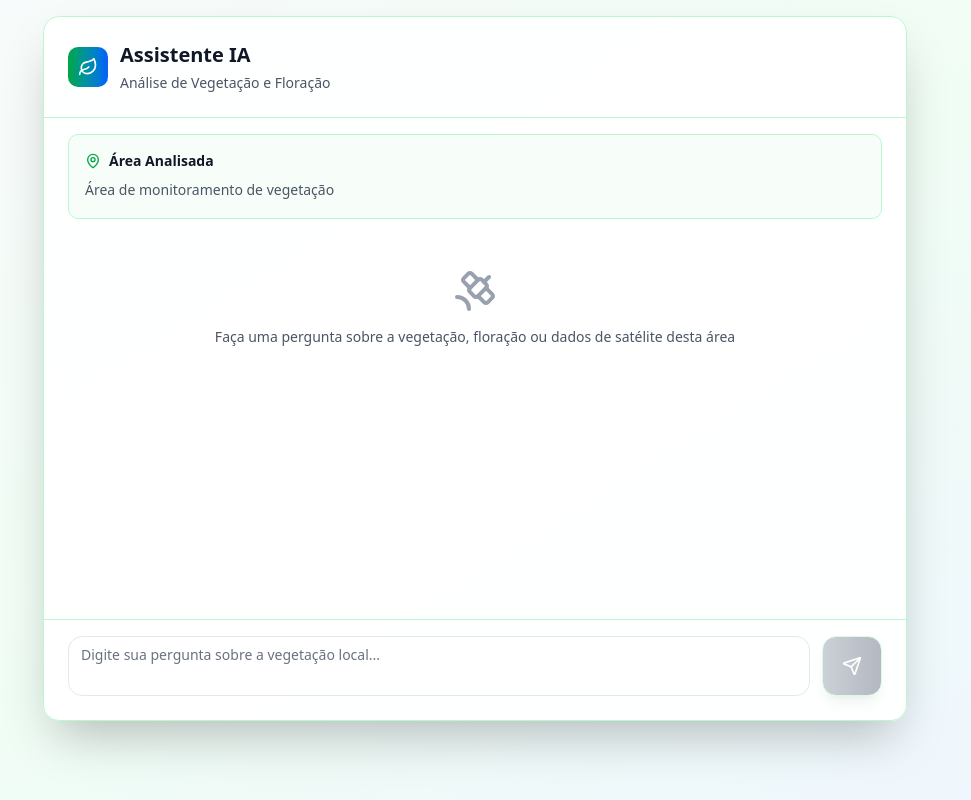
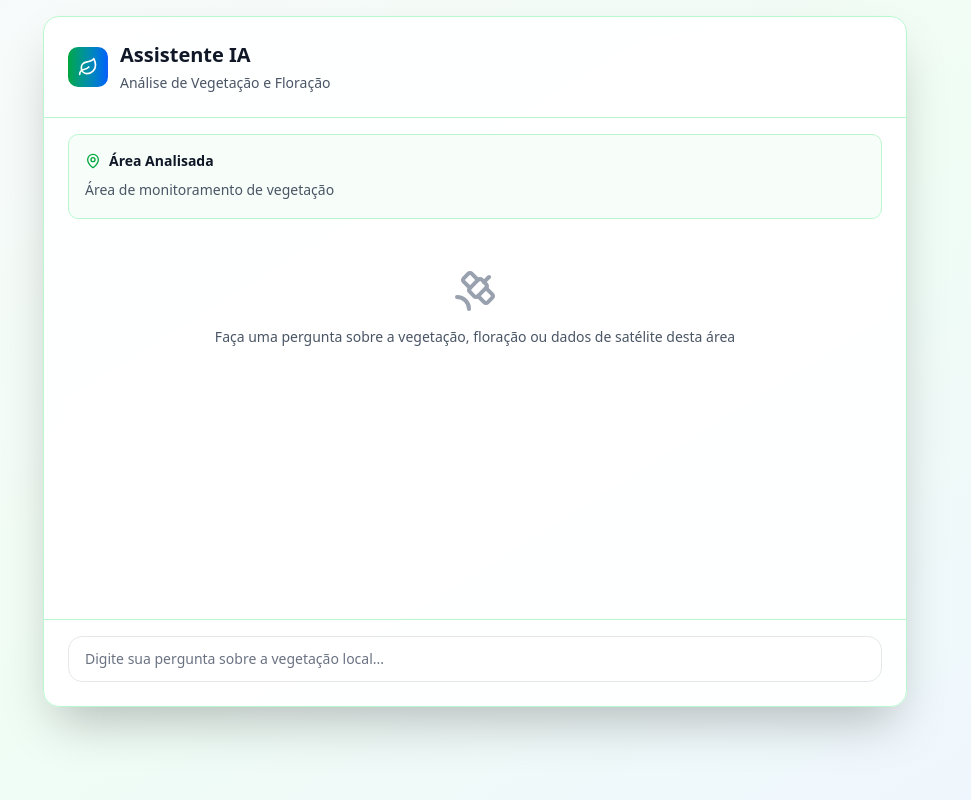
Before and after one commit to usGuri-Dufutti/usGuri_Dufutti-frontend, a React (Vite) app: page /chat in a window 1280 px wide. Shown: the whole page, without its empty margins (165-1136 px from the left). Built offline with nearby package versions, Linux system fonts and the light colour scheme.

Commit message:
fix enter

```diff
--- a/src/pages/ChatPage.tsx
+++ b/src/pages/ChatPage.tsx
@@ -124,28 +124,17 @@ export default function ChatPage() {
             </div>
           </div>
 
-          {/* Input Form */}
+          {/* Input Form - Simplificado sem botões visíveis */}
           <form onSubmit={handleSubmit} className="px-4 sm:px-6 pb-4 sm:pb-6 pt-4 border-t border-green-200 dark:border-green-800">
-            <div className="flex gap-3">
-              <textarea
+            <div className="relative">
+              <input
+                type="text"
                 value={prompt}
                 onChange={(e) => setPrompt(e.target.value)}
                 placeholder="Digite sua pergunta sobre a vegetação local..."
-                className="flex-1 min-h-[60px] px-3 py-2 resize-none bg-white/50 dark:bg-gray-800/50 border border-gray-200 dark:border-gray-700 rounded-xl backdrop-blur-sm focus:border-green-500 dark:focus:border-green-400 text-gray-900 dark:text-white placeholder-gray-500 dark:placeholder-gray-400 focus:outline-none focus:ring-2 focus:ring-green-500/20 transition-all duration-200 text-sm"
+                className="w-full px-4 py-3 bg-white/50 dark:bg-gray-800/50 border border-gray-200 dark:border-gray-700 rounded-xl backdrop-blur-sm focus:border-green-500 dark:focus:border-green-400 text-gray-900 dark:text-white placeholder-gray-500 dark:placeholder-gray-400 focus:outline-none focus:ring-2 focus:ring-green-500/20 transition-all duration-200 text-sm"
                 disabled={isLoading}
-                rows={2}
               />
-              <button
-                type="submit"
-                disabled={!prompt.trim() || isLoading}
-                className="h-[60px] w-[60px] flex items-center justify-center bg-gradient-to-r from-green-600 to-blue-600 hover:from-green-700 hover:to-blue-700 disabled:from-gray-400 disabled:to-gray-500 border border-green-200 dark:border-green-800 text-white rounded-xl shadow-lg hover:shadow-xl transition-all duration-200 disabled:opacity-50 disabled:cursor-not-allowed flex-shrink-0"
-              >
-                {isLoading ? (
-                  <Loader2 className="w-5 h-5 animate-spin" />
-                ) : (
-                  <Send className="w-5 h-5" />
-                )}
-              </button>
             </div>
           </form>
         </div>
```
